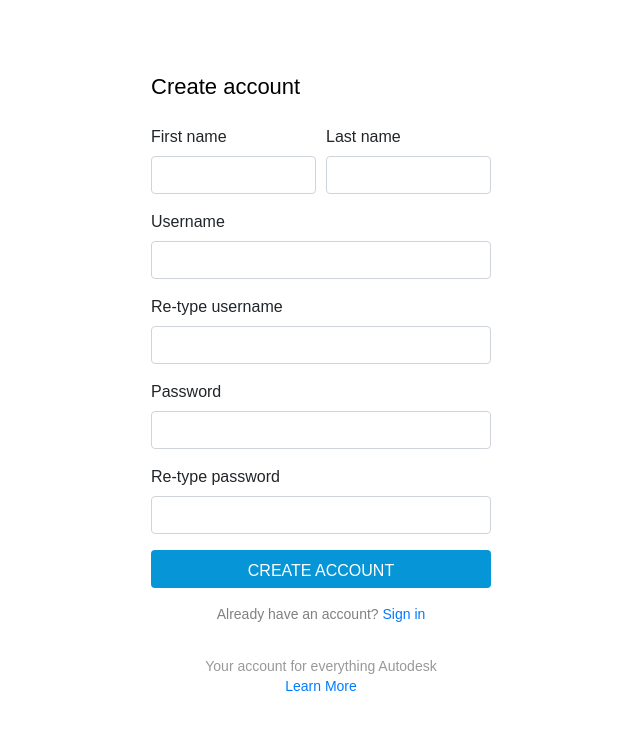
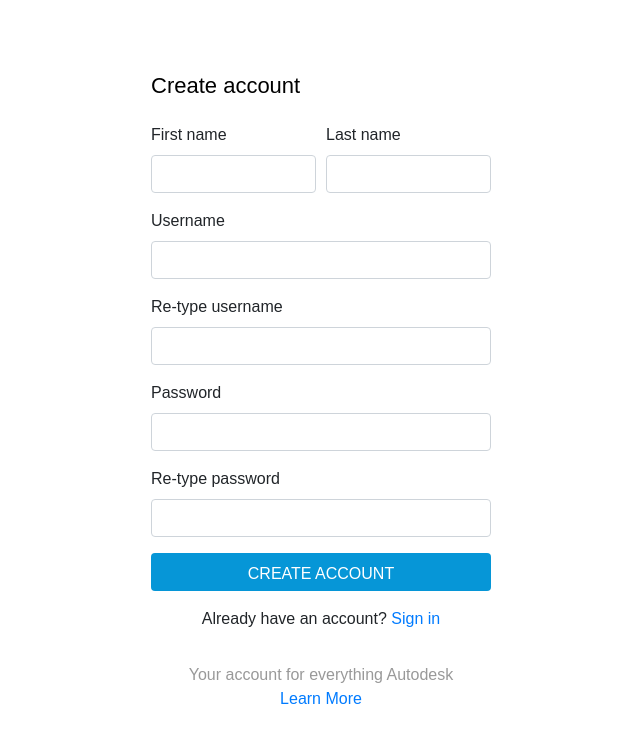
Before and after one commit to ArchitW/autodesk-test, a React (Create React App) app: page /register in a window 1280 px wide. Shown: the top 742 px of the page, without its empty margins (319-959 px from the left). Built offline with nearby package versions, Linux system fonts and the light colour scheme; a web font is replaced by a local one.

Commit message:
sass adjustments

```diff
--- a/src/global.css
+++ b/src/global.css
@@ -20,12 +20,12 @@ select:focus {
 	outline: none;
 } /*Remove outline for chrome */
 :root {
-	--default-font-size: 14px;
-	--default-line-height: 20px;
-	--link-color: #006eaf;
-	--message-helper-color: #808080;
-	--border-color: #bbbbbb;
-	--default-color: #3c3c3c;
+	$default-font-size: 14px;
+	$default-line-height: 20px;
+	$link-color: #006eaf;
+	$message-helper-color: #808080;
+	$border-color: #bbbbbb;
+	$default-color: #3c3c3c;
 }
 .container {
 	padding-bottom: 80px !important;
@@ -46,29 +46,29 @@ label {
 	display: inline-block;
 	max-width: 100%;
 	margin-bottom: 8px;
-	color: calc(--default-color);
+	color: $default-color;
 	font-size: 16px;
 	font-weight: normal;
 	position: relative;
 	pointer-events: none;
-	line-height: calc(var(--default-line-height) + 2px);
+	line-height: $default-line-height+2px;
 }
 
 input {
 	display: block;
-	color: calc(--default-color);
-	font-size: calc(var(--default-font-size) + 2px);
+	color: $default-color;
+	font-size: $default-font-size+2px;
 	height: 38px;
 	width: 100%;
 	padding: 0 10px;
-	line-height: calc(var(--default-line-height)+2px);
-	border: 1px solid var(--border-color);
+	line-height: $default-line-height+2px;
+	border: 1px solid $border-color;
 	border-radius: 4px;
 	box-shadow: inset 0 0 0 transparent;
 }
 .sub-header {
 	font-size: 22px;
-	line-height: calc(var(--default-line-height) + 8px);
+	line-height: $default-line-height+8px;
 	color: #000000;
 	margin-bottom: 24px;
 	text-align: left;
@@ -99,9 +99,9 @@ input {
 
 .default-text {
 	text-align: center;
-	font-size: var(--default-font-size);
-	line-height: var(--default-line-height);
-	color: var(--message-helper-color);
+	font-size: $default-font-size;
+	line-height: $default-line-height;
+	color: $message-helper-color;
 	margin-top: 12px;
 	margin-bottom: 32px;
 }
@@ -117,8 +117,8 @@ input {
 }
 .field-validation-error {
 	background-color: #dcdcdc;
-	border: solid 1px var(--border-color);
-	line-height: var(--default-line-height);
+	border: solid 1px $border-color;
+	line-height: $default-line-height;
 	width: 100%;
 	padding: 0;
 	box-sizing: border-box;
@@ -131,15 +131,15 @@ input {
 	padding-bottom: 8px;
 	padding-left: 10px;
 	text-align: left;
-	font-size: var(--default-font-size);
+	font-size: $default-font-size;
 	margin-top: 0;
 	word-break: normal !important;
 }
 .footer {
 	text-align: center;
 	position: absolute;
-	font-size: var(--default-font-size);
-	line-height: var(--default-line-height);
+	font-size: $default-font-size;
+	line-height: $default-line-height;
 	margin-bottom: 12px;
 	clear: both;
 	width: 100%;
```
